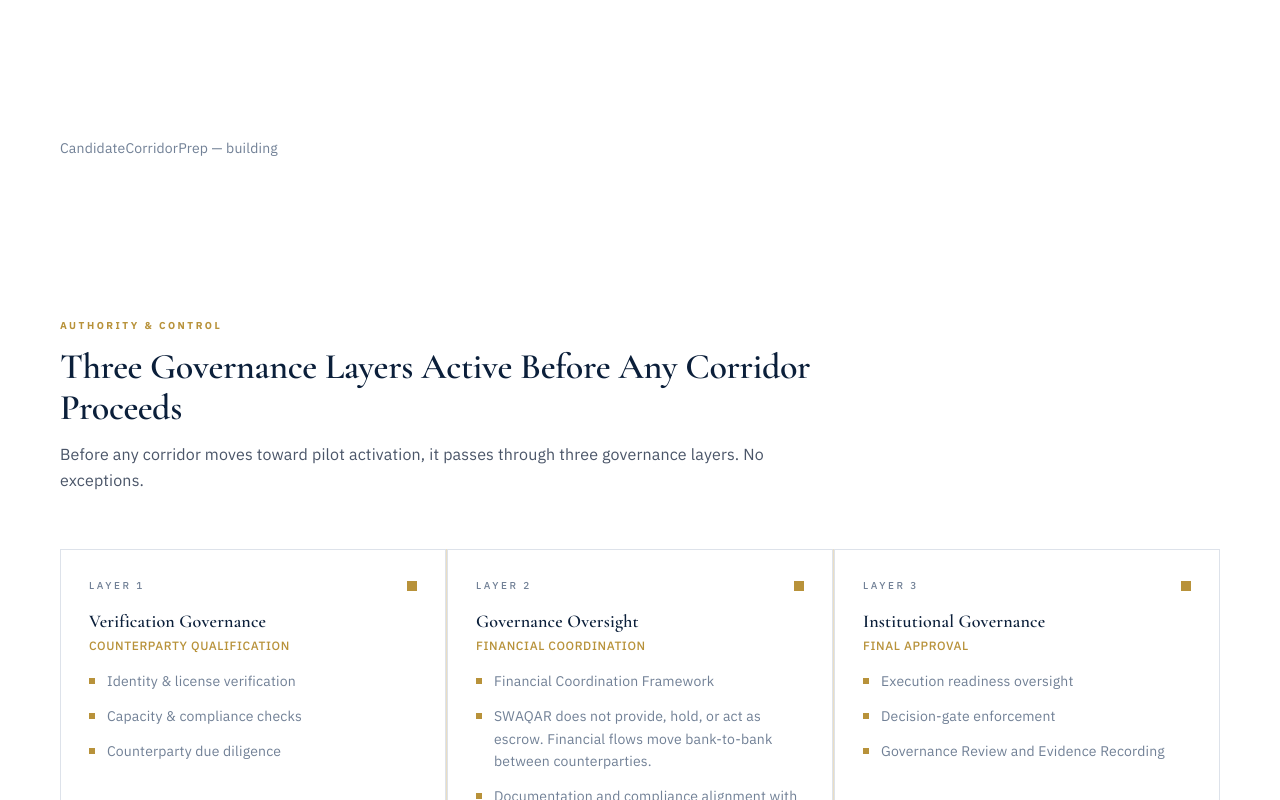
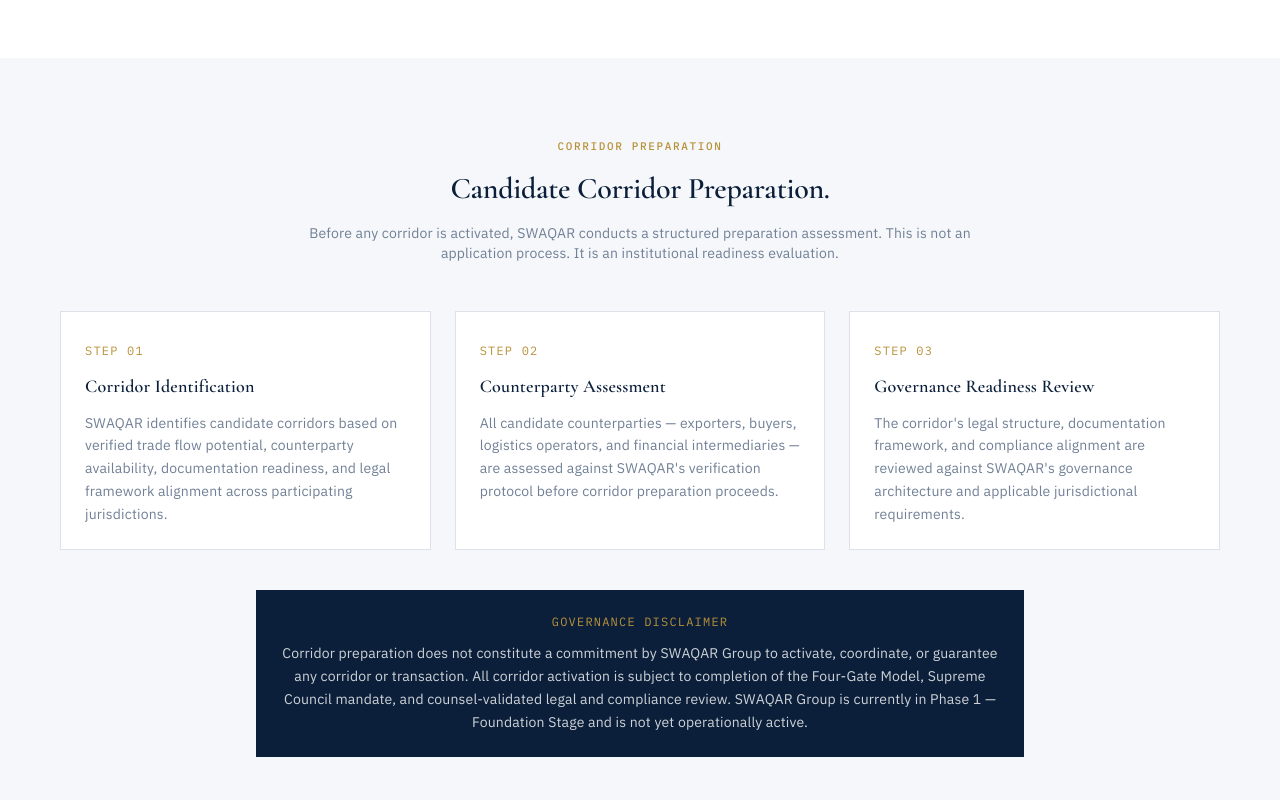
Before and after one commit to SWAQAR5/swaqar-site, a Next.js app: page / in a window 1280 px wide. Shown: the part 9320-10120 px from the top of the page. Built offline with nearby package versions, Linux system fonts and the light colour scheme.

Commit message:
Build CandidateCorridorPrep - corridor preparation steps and governance disclaimer

```diff
--- a/components/sections/CandidateCorridorPrep.tsx
+++ b/components/sections/CandidateCorridorPrep.tsx
@@ -1,3 +1,79 @@
+// ─────────────────────────────────────────────────────────────────────────────
+// components/sections/CandidateCorridorPrep.tsx
+// ─────────────────────────────────────────────────────────────────────────────
+
+const STEPS = [
+  {
+    label: "STEP 01",
+    title: "Corridor Identification",
+    body: "SWAQAR identifies candidate corridors based on verified trade flow potential, counterparty availability, documentation readiness, and legal framework alignment across participating jurisdictions.",
+  },
+  {
+    label: "STEP 02",
+    title: "Counterparty Assessment",
+    body: "All candidate counterparties — exporters, buyers, logistics operators, and financial intermediaries — are assessed against SWAQAR's verification protocol before corridor preparation proceeds.",
+  },
+  {
+    label: "STEP 03",
+    title: "Governance Readiness Review",
+    body: "The corridor's legal structure, documentation framework, and compliance alignment are reviewed against SWAQAR's governance architecture and applicable jurisdictional requirements.",
+  },
+] as const;
+
 export default function CandidateCorridorPrep() {
-  return <section id="corridor-prep" className="swaqar-section bg-white"><div className="swaqar-container"><p className="text-swaqar-muted text-sm">CandidateCorridorPrep — building</p></div></section>;
+  return (
+    <section
+      id="corridor-prep"
+      aria-label="Candidate corridor preparation"
+      className="swaqar-section bg-swaqar-surface"
+    >
+      <div className="swaqar-container">
+        <div className="text-center">
+          <span className="swaqar-eyebrow">Corridor Preparation</span>
+          <h2 className="font-serif text-2xl md:text-3xl font-semibold text-swaqar-heading text-center mt-4">
+            Candidate Corridor Preparation.
+          </h2>
+          <p className="text-sm text-swaqar-muted text-center mt-4 max-w-2xl mx-auto">
+            Before any corridor is activated, SWAQAR conducts a structured
+            preparation assessment. This is not an application process. It is
+            an institutional readiness evaluation.
+          </p>
+        </div>
+
+        <div className="grid grid-cols-1 md:grid-cols-3 gap-6 mt-12">
+          {STEPS.map((step) => (
+            <div
+              key={step.label}
+              className="bg-white border border-swaqar-border rounded-sm p-6"
+            >
+              <span className="font-mono text-xs uppercase tracking-widest text-swaqar-gold">
+                {step.label}
+              </span>
+              <h3 className="font-serif text-lg font-semibold text-swaqar-heading mt-2">
+                {step.title}
+              </h3>
+              <p className="text-sm text-swaqar-muted leading-relaxed mt-3">
+                {step.body}
+              </p>
+            </div>
+          ))}
+        </div>
+
+        <div className="bg-swaqar-navy rounded-sm p-6 mt-10 max-w-3xl mx-auto">
+          <span className="font-mono text-xs uppercase tracking-widest text-swaqar-gold block text-center mb-3">
+            Governance Disclaimer
+          </span>
+          <p className="text-sm text-white/80 text-center leading-relaxed">
+            Corridor preparation does not constitute a commitment by SWAQAR
+            Group to activate, coordinate, or guarantee any corridor or
+            transaction. All corridor activation is subject to completion of
+            the Four-Gate Model, Supreme Council mandate, and
+            counsel-validated legal and compliance review. SWAQAR Group is
+            currently in Phase 1 — Foundation Stage and is not yet
+            operationally active.
+          </p>
+        </div>
+      </div>
+    </section>
+  );
 }
```
